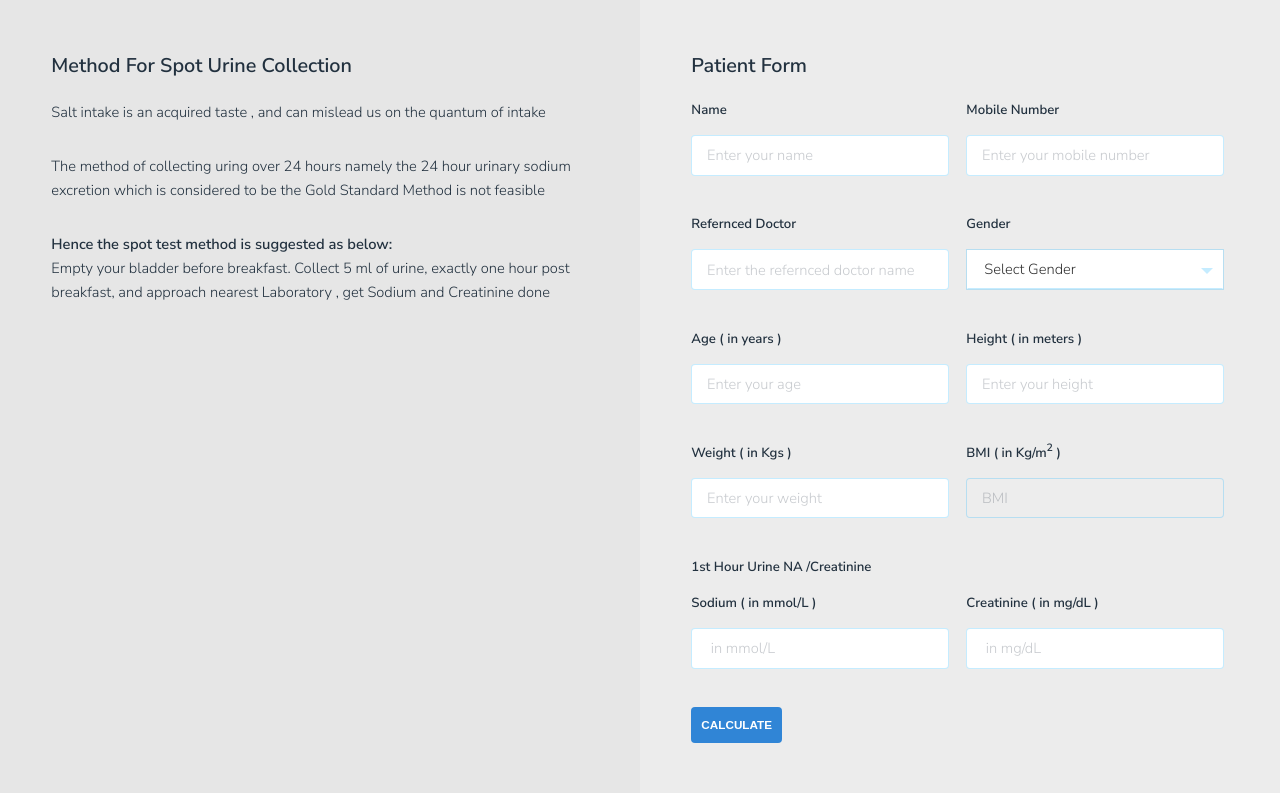
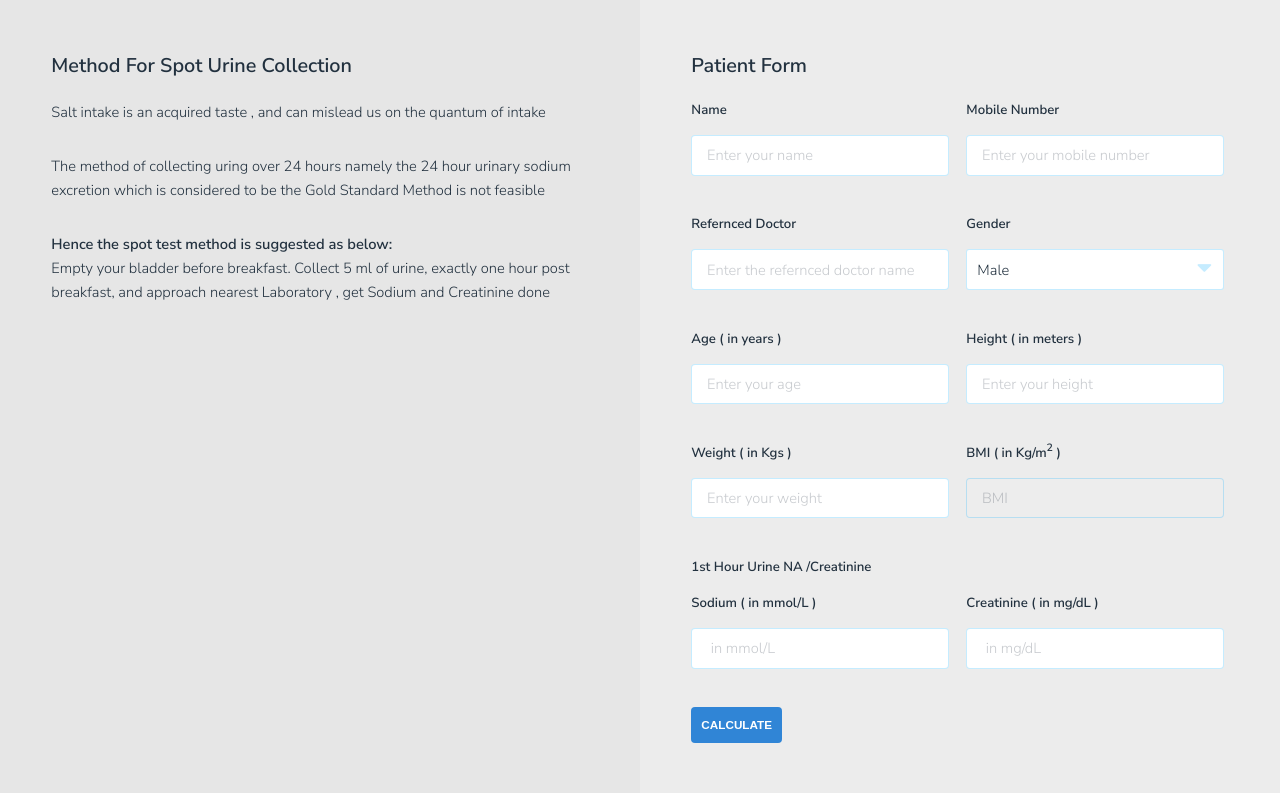
Before and after one commit to rigpa-tech-private-limited/heeracars-api, a PHP site: page /kgh-salt-intake-calc/index.html in a window 1280 px wide. Shown: the part 1101-1894 px from the top of the page. Run offline with PHP 8.4, Linux system fonts and the light colour scheme; some libraries are stand-ins or nearby versions.

Commit message:
KGH changes

```diff
--- a/kgh-salt-intake-calc/assets/css/main.css
+++ b/kgh-salt-intake-calc/assets/css/main.css
@@ -1947,17 +1947,78 @@ button.form-submit.button {
 	background-color: rgba(0, 0, 0, 0.1);
 }
 
-.result-help-txt-p{
+.result-help-txt-p {
 	font-weight: normal !important;
-    color: #323232;
+	color: #323232;
 	font-size: 0.9em;
 	margin: 0;
 }
-.result-help-txt-p b{
+
+.result-help-txt-p b {
 	font-weight: bold;
 	color: #000;
 }
 
+.styled-select {
+	border: 1px solid #ccc;
+	box-sizing: border-box;
+	border-radius: 3px;
+
+	overflow: hidden;
+	position: relative;
+}
+
+.styled-select, .styled-select select {
+    width: 100%;
+    height: 2.75em;
+    border: 1px solid rgba(25, 181, 254, 0.25);
+    background: #fff;
+}
+
+select:focus {
+	outline: none;
+}
+
+.styled-select select {
+    height: 2.75em;
+    padding: 5px 0 5px 10px;
+	background: transparent;
+	border: none;
+
+	/*hide default down arrow in webkit */
+	-webkit-appearance: none;
+}
+
+@-moz-document url-prefix() {
+	.styled-select select {
+		width: 110%;
+	}
+}
+
+.fa-sort-desc {
+	position: absolute;
+	top: 0;
+	right: 12px;
+	font-size: 24px;
+}
+
+select::-ms-expand {
+	display: none;
+}
+
+/* hide default down arrow in IE10*/
+
+/* hack to fall back in opera */
+_:-o-prefocus .styled-select {
+	background: none;
+}
+.selector .styled-select {
+	background: none;
+}
+.fa-sort-desc {
+    content: "\f0dd";
+    color: rgba(25, 181, 254, 0.25);
+}
 @media screen and (max-width: 768px) {
 
 	#welcome {
--- a/kgh-salt-intake-calc/assets/js/main.js
+++ b/kgh-salt-intake-calc/assets/js/main.js
@@ -69,7 +69,7 @@
 			var numberReg = /^[0-9]+$/;
 			var mobile = $.trim($('#mobile').val());
 			var age = $.trim($('#age').val());
-			var gender = $(".select-selected").text();
+			var gender = $( "#gender option:selected" ).val();
 			var height = $.trim($('#height').val());
 			var weight = $.trim($('#weight').val());
 			var sodium = $.trim($('#sodium').val());
--- a/kgh-salt-intake-calc/index.html
+++ b/kgh-salt-intake-calc/index.html
@@ -90,7 +90,7 @@
 							<label for="mobile">Mobile Number</label>
 							<input tabindex="2" name="mobile" id="mobile" type="text"
 								placeholder="Enter your mobile number" autocomplete="off"
-								onkeypress="return isNumber(event)">
+								onkeypress="return isNumber(event)" maxlength="10">
 							<span class="error-msg">&nbsp;</span>
 						</div>
 						<div class="field half first">
@@ -101,13 +101,20 @@
 						</div>
 						<div class="field half">
 							<label for="gender">Gender</label>
-							<div class="custom-select" id="gender" tabindex="4">
+							<!-- <div class="custom-select" id="gender" tabindex="4">
 								<select>
 									<option value="0">Select Gender</option>
 									<option value="1">Male</option>
 									<option value="2">Female</option>
 								</select>
-							</div>
+							</div> -->
+							<div class="styled-select">
+								<select id="gender" tabindex="4">
+									<option value="Male">Male</option>
+									<option value="Female">Female</option>
+								</select>
+							   <span class="fa fa-sort-desc"></span>
+							 </div>
 							<!-- <div class="gender-radio-group">
 								<div>
 									<input type="radio" id="male" name="gender" value="male" checked>
@@ -123,7 +130,7 @@
 						<div class="field half first">
 							<label for="age">Age ( in years )</label>
 							<input name="age" id="age" type="text" placeholder="Enter your age " autocomplete="off"
-								class="decimal">
+								class="decimal" maxlength="3">
 							<span class="error-msg">&nbsp;</span>
 						</div>
 						<div class="field half">
@@ -135,7 +142,7 @@
 						<div class="field half first">
 							<label for="weight">Weight ( in Kgs )</label>
 							<input name="weight" id="weight" type="text" placeholder="Enter your weight"
-								autocomplete="off" onblur="calculateBMI()" class="decimal">
+								autocomplete="off" onblur="calculateBMI()" class="decimal" maxlength="3">
 							<span class="error-msg">&nbsp;</span>
 						</div>
 						<div class="field half">
@@ -181,7 +188,7 @@
 	<script src="assets/js/skel.min.js"></script>
 	<script src="assets/js/util.js"></script>
 	<script src="https://cdn.jsdelivr.net/npm/sweetalert2@9"></script>
-	<script src="assets/js/main.js?version=1"></script>
+	<script src="assets/js/main.js?version=2"></script>
 	<script>
 		var x, i, j, selElmnt, a, b, c;
 		/*look for any elements with the class "custom-select":*/
```
